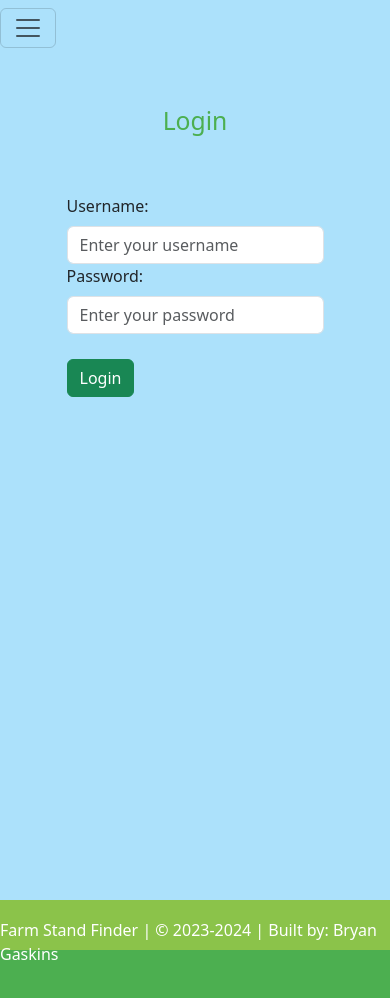
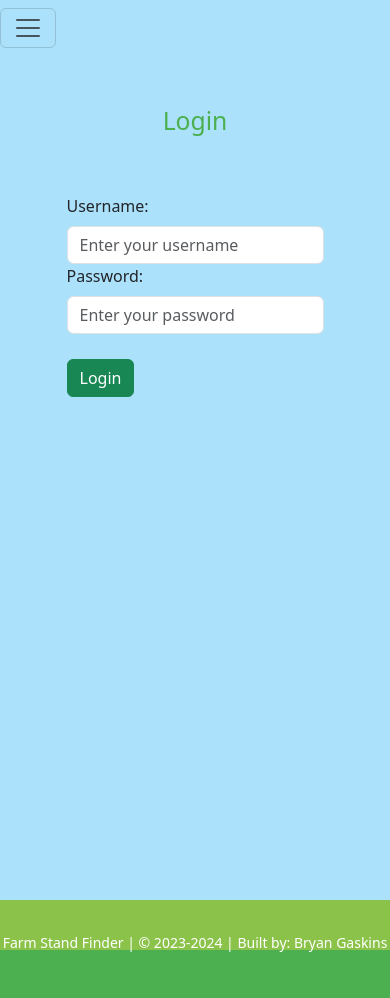
Before and after one commit to bgaskins/farm_stand_finder, a React (Create React App) app: page /login in a window 390 px wide. Built offline with nearby package versions, Linux system fonts and the light colour scheme; a web font is replaced by a local one.

Commit message:
changed font size for mobile

```diff
--- a/src/Components/Footer.js
+++ b/src/Components/Footer.js
@@ -47,7 +47,13 @@ export default function Footer() {
       ></div>
 
       {/* Copyright and developer info */}
-      <p>Farm Stand Finder | © 2023-2024 | Built by: Bryan Gaskins</p>
+      <p
+        style={{
+          fontSize: windowWidth <= 768 ? "14px" : "16px",
+        }}
+      >
+        Farm Stand Finder | © 2023-2024 | Built by: Bryan Gaskins
+      </p>
 
       {/* Hay Bale 3 */}
       <div
```
